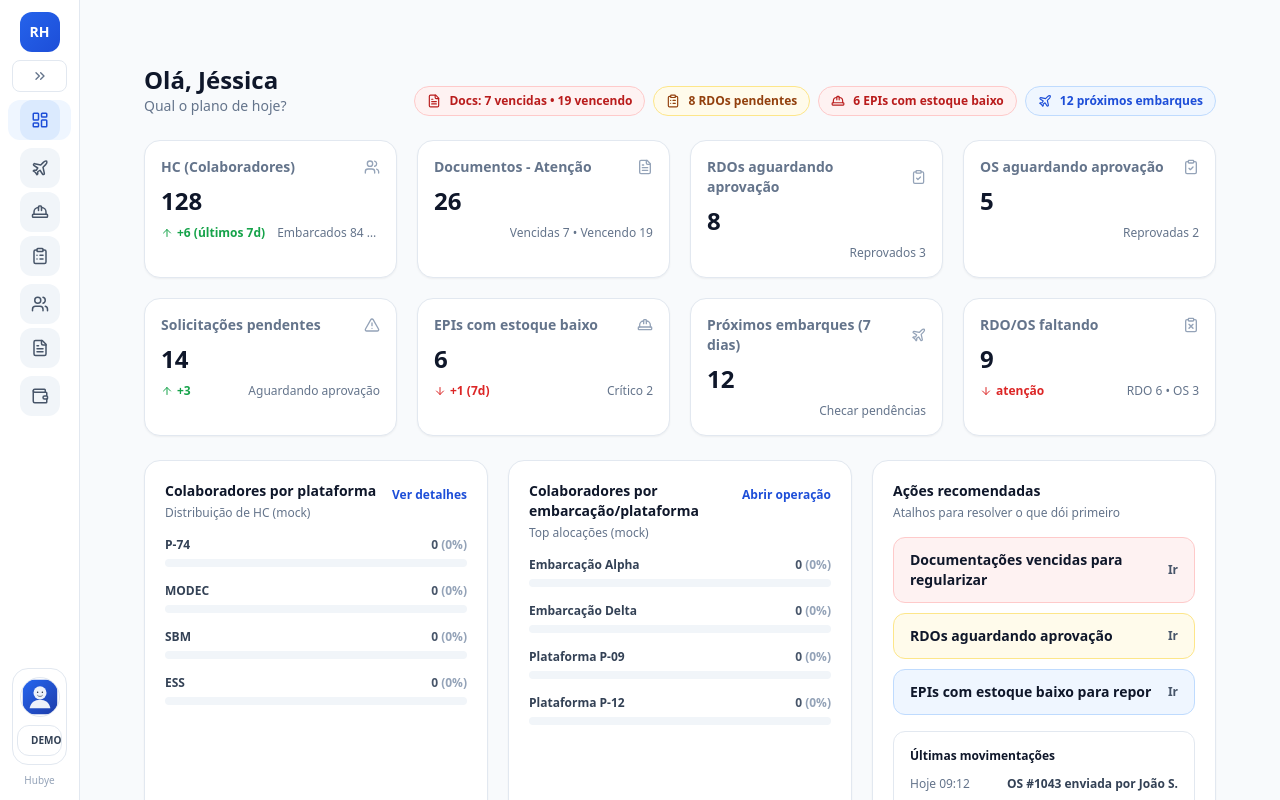
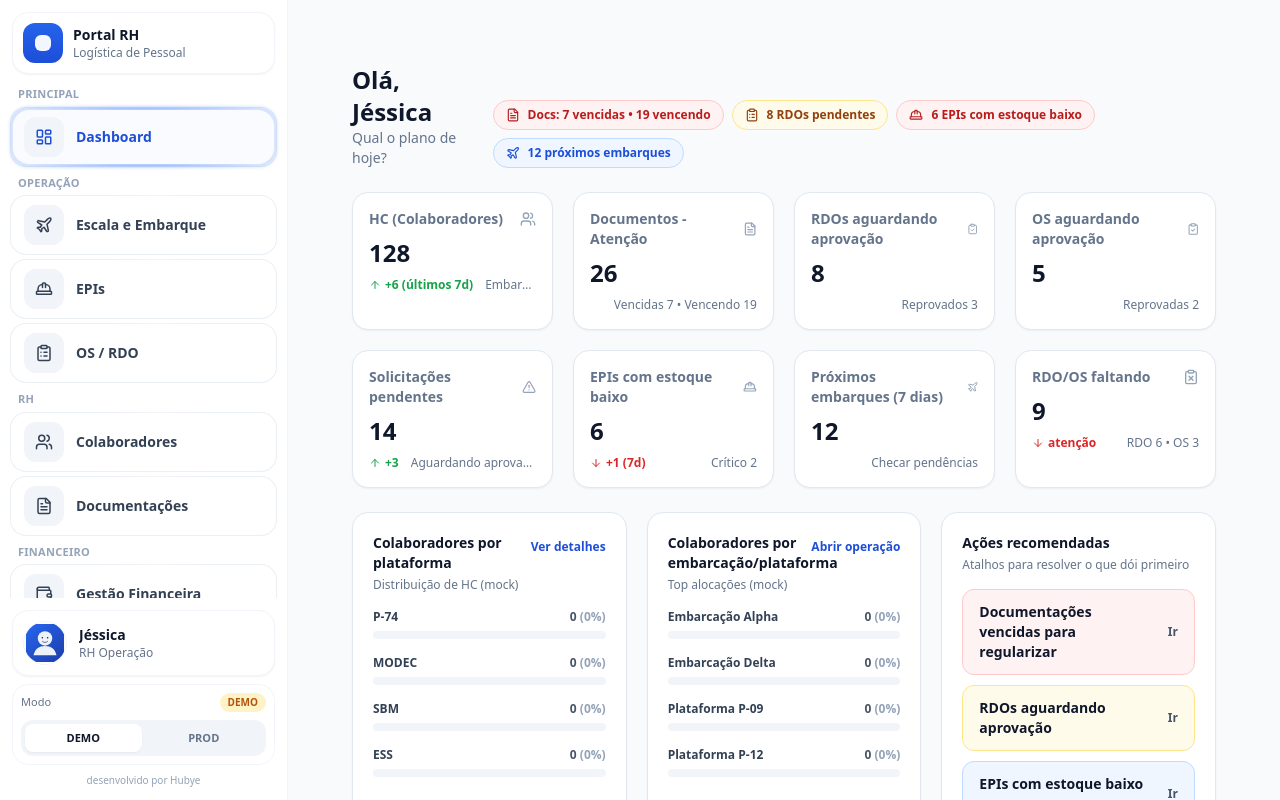
Before and after one commit to thechosenbynone-coder/logistica_pessoal_app_portal, a React (Vite) app in the folder apps/portal-rh/: page / in a window 1280 px wide. Shown: the top 800 px of the page. Built offline with nearby package versions, Linux system fonts and the light colour scheme; no server answers.

Commit message:
fix(portal-rh): restore sidebar hover-intent and gradient item borders

```diff
--- a/apps/portal-rh/src/layout/Sidebar.jsx
+++ b/apps/portal-rh/src/layout/Sidebar.jsx
@@ -1,189 +1,348 @@
-import React, { useEffect, useMemo, useState } from 'react';
-import { cn } from '../ui/ui.js';
+import React, { useEffect, useMemo, useRef, useState } from "react";
+import { createPortal } from "react-dom";
+import { cn } from "../ui/ui.js";
 import {
   ClipboardList,
   FileText,
   HardHat,
   LayoutDashboard,
+  Lightbulb,
   Plane,
+  UserRound,
   Users,
   Wallet,
-  ChevronsRight,
-  ChevronsLeft
-} from 'lucide-react';
-import { ensureDemoSeed, getMode, setMode } from '../services/portalStorage';
-import HoverBorderGradient from '../ui/HoverBorderGradient';
-import { currentUser } from '../services/currentUser';
+} from "lucide-react";
+import { ensureDemoSeed, getMode, setMode } from "../services/portalStorage";
+import { HoverBorderGradient } from "../ui/HoverBorderGradient.jsx";
+import { currentUser } from "../services/currentUser";
 
 const NAV = [
   {
-    title: 'Principal',
-    items: [{ key: 'dashboard', label: 'Dashboard', icon: LayoutDashboard }]
+    title: "Principal",
+    items: [{ key: "dashboard", label: "Dashboard", icon: LayoutDashboard }],
   },
   {
-    title: 'Operação',
+    title: "Operação",
     items: [
-      { key: 'mobility', label: 'Escala e Embarque', icon: Plane },
-      { key: 'equipment', label: 'EPIs', icon: HardHat },
-      { key: 'work', label: 'OS / RDO', icon: ClipboardList }
-    ]
+      { key: "mobility", label: "Escala e Embarque", icon: Plane },
+      { key: "equipment", label: "EPIs", icon: HardHat },
+      { key: "work", label: "OS / RDO", icon: ClipboardList },
+    ],
   },
   {
-    title: 'RH',
+    title: "RH",
     items: [
-      { key: 'employees', label: 'Colaboradores', icon: Users },
-      { key: 'docs', label: 'Documentações', icon: FileText }
-    ]
+      { key: "employees", label: "Colaboradores", icon: Users },
+      { key: "docs", label: "Documentações", icon: FileText },
+    ],
   },
   {
-    title: 'Financeiro',
-    items: [{ key: 'finance', label: 'Gestão Financeira', icon: Wallet }]
+    title: "Financeiro",
+    items: [{ key: "finance", label: "Gestão Financeira", icon: Wallet }],
+  },
+];
+
+function TooltipPortal({ open, text, x, y }) {
+  const [mounted, setMounted] = useState(false);
+
+  useEffect(() => setMounted(true), []);
+  if (!mounted || !open) return null;
+
+  return createPortal(
+    <div
+      style={{
+        position: "fixed",
+        left: x,
+        top: y,
+        transform: "translateY(-50%)",
+        zIndex: 99999,
+        pointerEvents: "none",
+      }}
+      className="opacity-100 transition-opacity duration-100"
+      aria-hidden="true"
+    >
+      <div className="relative rounded-xl bg-slate-900/95 text-white text-xs font-semibold px-3 py-2 shadow-xl whitespace-nowrap border border-white/10 backdrop-blur-sm">
+        {text}
+        <div className="absolute left-[-6px] top-1/2 -translate-y-1/2 w-0 h-0 border-y-[6px] border-y-transparent border-r-[6px] border-r-slate-900/95" />
+      </div>
+    </div>,
+    document.body
+  );
 }
-];
 
 export default function Sidebar({ active, onSelect, onNavigate }) {
   const [open, setOpen] = useState(false);
   const [mode, setModeState] = useState(getMode());
 
+  const openTimer = useRef(null);
+  const OPEN_DELAY = 4000;
+  const ICON_SIZE = 18;
+
+  const ttAnchorRef = useRef(null);
+  const [tt, setTt] = useState({ open: false, text: "", x: 0, y: 0 });
+
   const activeKey = useMemo(() => {
-    if (active === 'hotel') return 'mobility';
-    if (active === 'employeeCreate') return 'employees';
+    if (active === "hotel") return "mobility";
+    if (active === "employeeCreate") return "employees";
     return active;
   }, [active]);
 
   useEffect(() => {
+    return () => {
+      if (openTimer.current) clearTimeout(openTimer.current);
+    };
+  }, []);
+
+  useEffect(() => {
     const handleModeSync = () => setModeState(getMode());
-    window.addEventListener('portal_rh_xlsx_updated', handleModeSync);
-    return () => window.removeEventListener('portal_rh_xlsx_updated', handleModeSync);
+    window.addEventListener("portal_rh_xlsx_updated", handleModeSync);
+    return () => window.removeEventListener("portal_rh_xlsx_updated", handleModeSync);
   }, []);
 
   const handleModeChange = (nextMode) => {
     setMode(nextMode);
-    if (nextMode === 'demo') ensureDemoSeed();
+    if (nextMode === "demo") ensureDemoSeed();
     setModeState(nextMode);
+  };
+
+  const scheduleOpen = () => {
+    if (open) return;
+    if (openTimer.current) clearTimeout(openTimer.current);
+    openTimer.current = setTimeout(() => setOpen(true), OPEN_DELAY);
+  };
+
+  const hideTooltip = () => {
+    ttAnchorRef.current = null;
+    setTt((v) => (v.open ? { ...v, open: false } : v));
+  };
+
+  const closeNow = () => {
+    if (openTimer.current) clearTimeout(openTimer.current);
+    openTimer.current = null;
+    setOpen(false);
+    hideTooltip();
+  };
+
+  const toggleOpen = () => {
+    if (openTimer.current) {
+      clearTimeout(openTimer.current);
+      openTimer.current = null;
+    }
+    setOpen((v) => !v);
   };
 
   const handleSelect = (key) => {
     const fn = onNavigate || onSelect;
-    if (typeof fn === 'function') fn(key);
+    if (typeof fn === "function") fn(key);
   };
 
-  const userInitial = (currentUser.name || 'J').trim().charAt(0).toUpperCase();
+  const isOpen = open;
+
+  const showTooltip = (el, text) => {
+    if (!el || isOpen) return;
+    ttAnchorRef.current = el;
+    const r = el.getBoundingClientRect();
+    setTt({
+      open: true,
+      text,
+      x: Math.round(r.right + 12),
+      y: Math.round(r.top + r.height / 2),
+    });
+  };
+
+  useEffect(() => {
+    if (!tt.open) return;
+
+    const update = () => {
+      const el = ttAnchorRef.current;
+      if (!el) return;
+      const r = el.getBoundingClientRect();
+      setTt((v) => ({
+        ...v,
+        x: Math.round(r.right + 12),
+        y: Math.round(r.top + r.height / 2),
+      }));
+    };
+
+    const onScroll = () => update();
+    const onResize = () => update();
+
+    window.addEventListener("scroll", onScroll, true);
+    window.addEventListener("resize", onResize);
+
+    return () => {
+      window.removeEventListener("scroll", onScroll, true);
+      window.removeEventListener("resize", onResize);
+    };
+  }, [tt.open]);
+
+  useEffect(() => {
+    if (isOpen) hideTooltip();
+  }, [isOpen]);
+
+  const user = useMemo(
+    () => ({
+      name: "Jéssica",
+      role: currentUser.role || "RH Operação",
+      avatar: currentUser.avatar,
+    }),
+    []
+  );
 
   return (
+    <>
+      <TooltipPortal open={tt.open && !isOpen} text={tt.text} x={tt.x} y={tt.y} />
+
       <aside
         className={cn(
-        'sticky top-0 h-screen shrink-0 border-r border-slate-200 bg-white',
-        'flex flex-col overflow-hidden transition-[width] duration-200 ease-out',
-        open ? 'w-64' : 'w-20'
+          "h-screen sticky top-0 bg-white border-r border-slate-100 flex flex-col overflow-hidden",
+          "transition-[width] duration-200 ease-in-out",
+          isOpen ? "w-72" : "w-[76px]"
         )}
+        onMouseEnter={scheduleOpen}
+        onMouseLeave={closeNow}
         aria-label="Menu lateral"
       >
-      <div className="px-3 pt-3 pb-2">
-        <div className={cn('flex items-center', open ? 'justify-between' : 'justify-center')}>
-          <div className="h-10 w-10 shrink-0 rounded-xl bg-gradient-to-br from-blue-600 to-blue-700 grid place-items-center">
-            <span className="text-sm font-bold text-white">RH</span>
-          </div>
-          {open && <div className="text-sm font-semibold text-slate-800">Portal RH</div>}
+        <div className="p-3 shrink-0">
           <button
             type="button"
+            onClick={toggleOpen}
             className={cn(
-              'h-8 w-8 rounded-lg border border-slate-200 bg-white text-slate-500 hover:bg-slate-50',
-              open ? 'grid place-items-center' : 'hidden'
+              "w-full rounded-2xl border border-slate-100 bg-white shadow-sm flex items-center",
+              isOpen ? "justify-start gap-2.5 p-2.5" : "justify-center p-2"
             )}
-            onClick={() => setOpen(false)}
-            aria-label="Fechar menu"
+            aria-label="Portal RH"
           >
-            <ChevronsLeft size={16} />
+            <div className="h-10 w-10 rounded-xl bg-gradient-to-b from-blue-600 to-blue-700 grid place-items-center shrink-0">
+              <div className="h-4 w-4 rounded-md bg-white/95" />
+            </div>
+
+            {isOpen && (
+              <div className="min-w-0 text-left">
+                <div className="text-sm font-semibold text-slate-900">Portal RH</div>
+                <div className="text-xs text-slate-500">Logística de Pessoal</div>
+              </div>
+            )}
           </button>
         </div>
-        {!open && (
-          <button
-            type="button"
-            className="mt-2 h-8 w-full rounded-lg border border-slate-200 bg-white text-slate-500 hover:bg-slate-50 grid place-items-center"
-            onClick={() => setOpen(true)}
-            aria-label="Abrir menu"
-          >
-            <ChevronsRight size={16} />
-          </button>
-        )}
-      </div>
 
-      <nav className="flex-1 px-2 pb-2 overflow-hidden">
+        <nav className="px-2.5 pb-2.5 flex-1 min-h-0 overflow-hidden">
           {NAV.map((section) => (
             <div key={section.title} className="mb-2">
-            {open && <p className="px-2 pb-1 text-[10px] font-semibold uppercase tracking-wide text-slate-400">{section.title}</p>}
+              {isOpen && (
+                <div className="px-2 pb-1 text-[11px] font-semibold text-slate-400 uppercase tracking-wide">
+                  {section.title}
+                </div>
+              )}
+
               <div className="space-y-1">
                 {section.items.map((it) => {
                   const Icon = it.icon;
                   const isActive = activeKey === it.key;
+
                   return (
-                  <button
+                    <HoverBorderGradient
                       key={it.key}
+                      as="button"
                       type="button"
+                      active={isActive}
+                      duration={1.1}
                       onClick={() => handleSelect(it.key)}
+                      onMouseEnter={(e) => showTooltip(e.currentTarget, it.label)}
+                      onMouseLeave={hideTooltip}
+                      onFocus={(e) => showTooltip(e.currentTarget, it.label)}
+                      onBlur={hideTooltip}
+                      aria-label={it.label}
+                      containerClassName={cn("w-full rounded-2xl", isActive ? "border-blue-200/80" : "")}
                       className={cn(
-                      'w-full rounded-xl transition-colors',
-                      'flex items-center',
-                      open ? 'h-10 px-2 gap-2 justify-start' : 'h-10 px-0 justify-center',
-                      isActive ? 'bg-blue-50 text-blue-700' : 'text-slate-600 hover:bg-slate-100'
-                    )}
-                    aria-label={it.label}
-                  >
-                    <span
-                      className={cn(
-                        'h-10 w-10 rounded-xl grid place-items-center',
-                        isActive ? 'bg-blue-100 text-blue-700' : 'bg-slate-100 text-slate-600'
+                        "relative z-10 rounded-[inherit] flex items-center text-sm font-semibold",
+                        isOpen ? "justify-start gap-3 px-3 py-2" : "justify-center px-0 py-2",
+                        isActive ? "text-blue-700 bg-blue-50/40" : "text-slate-700"
                       )}
                     >
-                      <Icon size={18} />
+                      <span className="h-10 w-10 min-w-[40px] rounded-xl grid place-items-center bg-slate-100">
+                        <Icon size={ICON_SIZE} className={isActive ? "text-blue-700" : "text-slate-700"} />
                       </span>
-                    {open && <span className="truncate text-sm font-medium">{it.label}</span>}
-                  </button>
+                      <span className={cn("whitespace-nowrap", isOpen ? "block" : "hidden")}>{it.label}</span>
+                    </HoverBorderGradient>
                   );
                 })}
               </div>
             </div>
           ))}
+
+          {isOpen && (
+            <div className="mt-3 mx-1 rounded-2xl border border-slate-200 bg-white p-3 shadow-sm hidden lg:block">
+              <div className="flex items-center gap-2 text-sm font-semibold text-slate-800">
+                <Lightbulb className="h-4 w-4 text-amber-500" />
+                Dica
+              </div>
+              <div className="mt-1.5 text-xs text-slate-600">
+                Este portal é a fonte da verdade. As alterações refletem no app do colaborador.
+              </div>
+            </div>
+          )}
         </nav>
 
-      <div className="px-3 pb-3 pt-1 shrink-0">
-        <div className={cn('rounded-2xl border border-slate-200 bg-white p-2', open ? '' : 'px-1')}>
-          <div className={cn('flex items-center', open ? 'gap-2' : 'justify-center')}>
-            {currentUser.avatar ? (
-              <img src={currentUser.avatar} alt={currentUser.name} className="h-10 w-10 rounded-full object-cover border border-slate-200" />
+        <div className="p-3 shrink-0 overflow-hidden">
+          <button
+            type="button"
+            aria-label={`${user.name} • ${user.role}`}
+            className={cn(
+              "relative w-full rounded-2xl border border-slate-100 bg-white shadow-sm",
+              "flex items-center p-2.5",
+              isOpen ? "gap-3 justify-start" : "gap-0 justify-center"
+            )}
+            onMouseEnter={(e) => showTooltip(e.currentTarget, `${user.name} • ${user.role}`)}
+            onMouseLeave={hideTooltip}
+            onFocus={(e) => showTooltip(e.currentTarget, `${user.name} • ${user.role}`)}
+            onBlur={hideTooltip}
+          >
+            {user.avatar ? (
+              <img
+                src={user.avatar}
+                alt={user.name}
+                className="h-11 w-11 rounded-full object-cover border border-slate-100"
+              />
             ) : (
-              <div className="h-10 w-10 rounded-full bg-blue-100 text-blue-700 border border-blue-200 grid place-items-center text-sm font-bold">
-                {userInitial}
+              <div className="h-11 w-11 rounded-full bg-gradient-to-br from-blue-100 via-indigo-100 to-sky-100 border border-blue-200/70 grid place-items-center text-sm font-bold text-blue-700">
+                JM
               </div>
             )}
-            {open && (
-              <div className="min-w-0">
-                <p className="truncate text-sm font-semibold text-slate-800">Jéssica</p>
-                <p className="truncate text-xs text-slate-500">{currentUser.role}</p>
+
+            {isOpen && (
+              <div className="min-w-0 text-left">
+                <div className="text-sm font-semibold text-slate-900 truncate">{user.name}</div>
+                <div className="text-xs text-slate-500 truncate">{user.role}</div>
               </div>
             )}
+          </button>
+
+          {isOpen ? (
+            <div className="mt-2 rounded-2xl border border-slate-100 bg-white p-2">
+              <div className="flex items-center justify-between">
+                <span className="text-[11px] font-medium text-slate-500">Modo</span>
+                {mode === "demo" && (
+                  <span className="rounded-full bg-amber-100 px-2 py-0.5 text-[10px] font-semibold text-amber-700">DEMO</span>
+                )}
               </div>
-
-          {open ? (
-            <div className="mt-2 rounded-xl bg-slate-100 p-1">
-              <div className="grid grid-cols-2 gap-1">
+              <div className="mt-2 grid grid-cols-2 gap-1 rounded-xl bg-slate-100 p-1">
                 <button
                   type="button"
-                  onClick={() => handleModeChange('demo')}
+                  onClick={() => handleModeChange("demo")}
                   className={cn(
-                    'rounded-lg px-2 py-1.5 text-[11px] font-semibold',
-                    mode === 'demo' ? 'bg-white text-slate-900 shadow-sm' : 'text-slate-500'
+                    "rounded-lg px-2 py-1.5 text-[11px] font-semibold transition-colors",
+                    mode === "demo" ? "bg-white text-slate-900 shadow-sm" : "text-slate-500 hover:text-slate-700"
                   )}
                 >
                   DEMO
                 </button>
                 <button
                   type="button"
-                  onClick={() => handleModeChange('prod')}
+                  onClick={() => handleModeChange("prod")}
                   className={cn(
-                    'rounded-lg px-2 py-1.5 text-[11px] font-semibold',
-                    mode === 'prod' ? 'bg-white text-slate-900 shadow-sm' : 'text-slate-500'
+                    "rounded-lg px-2 py-1.5 text-[11px] font-semibold transition-colors",
+                    mode === "prod" ? "bg-white text-slate-900 shadow-sm" : "text-slate-500 hover:text-slate-700"
                   )}
                 >
                   PROD
@@ -191,22 +350,22 @@ export default function Sidebar({ active, onSelect, onNavigate }) {
               </div>
             </div>
           ) : (
-            <HoverBorderGradient
-              as="button"
+            <button
               type="button"
-              duration={1.2}
-              containerClassName="mt-2 w-full rounded-xl"
-              className={cn('w-full rounded-xl px-1 py-1.5 text-[10px] font-semibold text-center', mode === 'demo' ? 'text-amber-700' : 'text-slate-600')}
-              onClick={() => handleModeChange(mode === 'demo' ? 'prod' : 'demo')}
+              onClick={() => handleModeChange(mode === "demo" ? "prod" : "demo")}
+              className={cn(
+                "mt-2 w-full rounded-2xl border border-slate-100 bg-white px-2 py-2 text-[10px] font-semibold",
+                mode === "demo" ? "text-amber-700" : "text-slate-600"
+              )}
               aria-label={`Alternar modo atual: ${mode}`}
             >
-              {mode === 'demo' ? 'DEMO' : 'PROD'}
-            </HoverBorderGradient>
+              {mode === "demo" ? "DEMO" : "PROD"}
+            </button>
           )}
-        </div>
 
-        <p className="mt-2 text-center text-[10px] text-slate-400">{open ? 'Desenvolvido por Hubye' : 'Hubye'}</p>
+          <div className="mt-2 text-center text-[10px] font-medium text-slate-400">desenvolvido por Hubye</div>
         </div>
       </aside>
+    </>
   );
 }
--- a/apps/portal-rh/src/ui/HoverBorderGradient.jsx
+++ b/apps/portal-rh/src/ui/HoverBorderGradient.jsx
@@ -1,73 +1,83 @@
-import React, { useEffect, useMemo, useState } from 'react';
-import { motion } from 'framer-motion';
-import { cn } from '../ui/ui.js';
+import React, { useEffect, useMemo, useState } from "react";
+import { motion } from "framer-motion";
+import { cn } from "./ui.js";
 
-const DIRECTIONS = ['TOP', 'LEFT', 'BOTTOM', 'RIGHT'];
+const DIRECTIONS = ["TOP", "LEFT", "BOTTOM", "RIGHT"];
 
-function rotateDirection(currentDirection, clockwise) {
-  const currentIndex = DIRECTIONS.indexOf(currentDirection);
-  const nextIndex = clockwise
-    ? (currentIndex - 1 + DIRECTIONS.length) % DIRECTIONS.length
-    : (currentIndex + 1) % DIRECTIONS.length;
-  return DIRECTIONS[nextIndex];
-}
-
-export default function HoverBorderGradient({
+export function HoverBorderGradient({
   children,
   containerClassName,
   className,
-  as: Tag = 'button',
+  as: Tag = "button",
   duration = 1,
   clockwise = true,
+  active = false,
   ...props
 }) {
   const [hovered, setHovered] = useState(false);
-  const [direction, setDirection] = useState('TOP');
+  const [direction, setDirection] = useState("TOP");
+
+  const rotateDirection = (current) => {
+    const currentIndex = DIRECTIONS.indexOf(current);
+    const nextIndex = clockwise
+      ? (currentIndex - 1 + DIRECTIONS.length) % DIRECTIONS.length
+      : (currentIndex + 1) % DIRECTIONS.length;
+    return DIRECTIONS[nextIndex];
+  };
 
   const movingMap = useMemo(
     () => ({
-      TOP: 'radial-gradient(20.7% 50% at 50% 0%, hsl(0, 0%, 100%) 0%, rgba(255, 255, 255, 0) 100%)',
-      LEFT: 'radial-gradient(16.6% 43.1% at 0% 50%, hsl(0, 0%, 100%) 0%, rgba(255, 255, 255, 0) 100%)',
-      BOTTOM: 'radial-gradient(20.7% 50% at 50% 100%, hsl(0, 0%, 100%) 0%, rgba(255, 255, 255, 0) 100%)',
+      TOP: "radial-gradient(20.7% 50% at 50% 0%, hsl(0, 0%, 100%) 0%, rgba(255, 255, 255, 0) 100%)",
+      LEFT: "radial-gradient(16.6% 43.1% at 0% 50%, hsl(0, 0%, 100%) 0%, rgba(255, 255, 255, 0) 100%)",
+      BOTTOM:
+        "radial-gradient(20.7% 50% at 50% 100%, hsl(0, 0%, 100%) 0%, rgba(255, 255, 255, 0) 100%)",
       RIGHT:
-        'radial-gradient(16.2% 41.2% at 100% 50%, hsl(0, 0%, 100%) 0%, rgba(255, 255, 255, 0) 100%)'
+        "radial-gradient(16.2% 41.2% at 100% 50%, hsl(0, 0%, 100%) 0%, rgba(255, 255, 255, 0) 100%)",
     }),
     []
   );
 
   const highlight =
-    'radial-gradient(75% 181.15% at 50% 50%, rgba(37, 99, 235, 0.7) 0%, rgba(255, 255, 255, 0) 100%)';
+    "radial-gradient(75% 181.15942028985506% at 50% 50%, #3275F8 0%, rgba(255, 255, 255, 0) 100%)";
 
   useEffect(() => {
-    if (hovered) return undefined;
-    const interval = setInterval(() => {
-      setDirection((prevState) => rotateDirection(prevState, clockwise));
-    }, duration * 1000);
+    if (!hovered && !active) {
+      const interval = setInterval(() => {
+        setDirection((prev) => rotateDirection(prev));
+      }, duration * 1000);
+      return () => clearInterval(interval);
+    }
+  }, [hovered, active, duration, clockwise]);
 
-    return () => clearInterval(interval);
-  }, [clockwise, duration, hovered]);
+  const showHighlight = active || hovered;
 
   return (
     <Tag
       onMouseEnter={() => setHovered(true)}
       onMouseLeave={() => setHovered(false)}
       className={cn(
-        'relative flex w-fit overflow-hidden rounded-full border border-slate-200 bg-white/90 p-px transition duration-300',
+        "relative flex rounded-2xl border border-slate-200/70 bg-white/60 hover:bg-white transition duration-300 items-center justify-center overflow-visible p-px w-full",
         containerClassName
       )}
       {...props}
     >
-      <div className={cn('relative z-10 rounded-[inherit] bg-white px-3 py-1.5 text-slate-700', className)}>{children}</div>
+      <div className={cn("relative z-10 w-full rounded-[inherit]", className)}>
+        {children}
+      </div>
+
       <motion.div
         className="absolute inset-0 z-0 rounded-[inherit]"
-        style={{ filter: 'blur(2px)' }}
+        style={{ filter: "blur(2px)" }}
         initial={{ background: movingMap[direction] }}
         animate={{
-          background: hovered ? [movingMap[direction], highlight] : movingMap[direction]
+          background: showHighlight
+            ? [movingMap[direction], highlight]
+            : movingMap[direction],
         }}
-        transition={{ ease: 'linear', duration: duration || 1 }}
+        transition={{ ease: "linear", duration: duration ?? 1 }}
       />
-      <div className="absolute inset-[2px] z-[1] rounded-full bg-white" />
+
+      <div className="absolute inset-[2px] z-[1] rounded-[inherit] bg-white" />
     </Tag>
   );
 }
```
Lines whose indentation alone changed are shown as unchanged.
